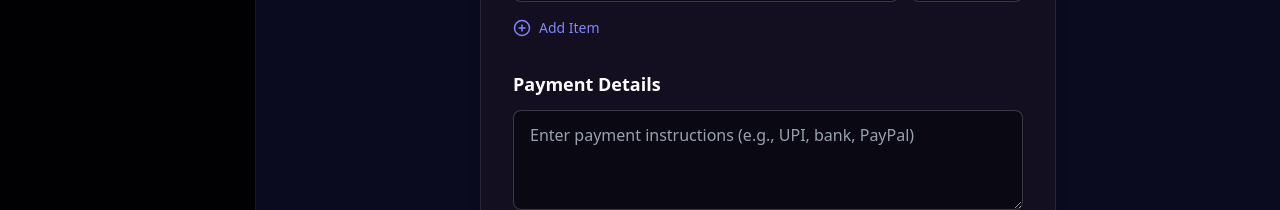
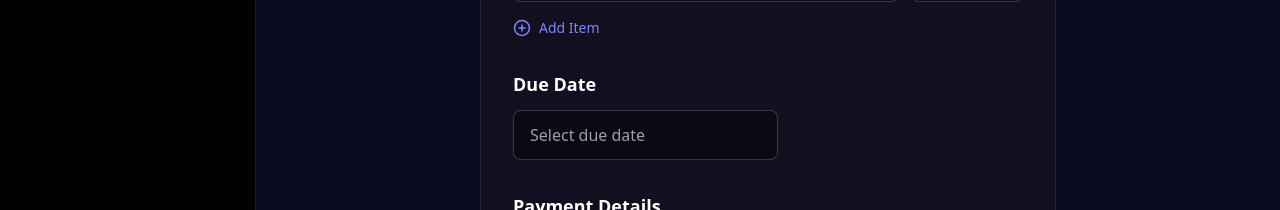
Before and after one commit to ashishkunthe/veyra-main, a Next.js app: page /dashboard/invoices/new in a window 1280 px wide. Shown: the part 582-792 px from the top of the page. Built offline with nearby package versions, Linux system fonts and the light colour scheme; no server answers.

Commit message:
added some new changes in the invoices page

```diff
--- a/app/dashboard/invoices/[id]/page.tsx
+++ b/app/dashboard/invoices/[id]/page.tsx
@@ -35,19 +35,16 @@ export default function InvoiceDetailsPage() {
       const token = localStorage.getItem("token");
       const res = await axios.get(`http://localhost:4000/invoices/${id}/pdf`, {
         headers: { Authorization: `Bearer ${token}` },
-        responseType: "blob",
       });
 
-      // 🧾 Create file link for download
-      const url = window.URL.createObjectURL(new Blob([res.data]));
-      const link = document.createElement("a");
-      link.href = url;
-      link.setAttribute("download", `invoice-${id}.pdf`);
-      document.body.appendChild(link);
-      link.click();
+      const pdfUrl = res.data.pdfUrl;
+      if (!pdfUrl) throw new Error("No PDF URL received");
+
+      // 🧾 Open PDF in new tab
+      window.open(pdfUrl, "_blank");
     } catch (err) {
-      console.error("Error downloading PDF:", err);
-      alert("Failed to download invoice PDF");
+      console.error("Error opening PDF:", err);
+      alert("Failed to open invoice PDF");
     } finally {
       setDownloading(false);
     }
--- a/app/dashboard/invoices/new/page.tsx
+++ b/app/dashboard/invoices/new/page.tsx
@@ -3,6 +3,8 @@ import { useState, useEffect } from "react";
 import axios from "axios";
 import { useRouter } from "next/navigation";
 import { PlusCircle, Trash2 } from "lucide-react";
+import DatePicker from "react-datepicker";
+import "react-datepicker/dist/react-datepicker.css";
 
 export default function NewInvoicePage() {
   const router = useRouter();
@@ -11,7 +13,8 @@ export default function NewInvoicePage() {
   const [companyId, setCompanyId] = useState("");
   const [clientId, setClientId] = useState("");
   const [clientEmail, setClientEmail] = useState("");
-  const [paymentDetails, setPaymentDetails] = useState(""); // 🧾 Now user-input only
+  const [paymentDetails, setPaymentDetails] = useState("");
+  const [dueDate, setDueDate] = useState("");
   const [items, setItems] = useState([{ description: "", price: "" }]);
   const [tax, setTax] = useState(0);
   const [loading, setLoading] = useState(false);
@@ -68,7 +71,9 @@ export default function NewInvoicePage() {
   const handleSubmit = async (e: React.FormEvent) => {
     e.preventDefault();
     if (!companyId || !clientId) {
-      setError("Please select a company and client before creating an invoice.");
+      setError(
+        "Please select a company and client before creating an invoice."
+      );
       return;
     }
 
@@ -97,10 +102,10 @@ export default function NewInvoicePage() {
           })),
           tax,
           total: totalAmount,
-          dueDate: new Date().toISOString(),
+          dueDate: dueDate,
           isRecurring: false,
           recurrenceInterval: null,
-          paymentDetails, // 🧾 added by user
+          paymentDetails,
         },
         { headers: { Authorization: `Bearer ${token}` } }
       );
@@ -120,7 +125,6 @@ export default function NewInvoicePage() {
       </h1>
 
       <form onSubmit={handleSubmit} className="space-y-8">
-        {/* Company Selection */}
         <div>
           <h2 className="text-lg font-semibold mb-3 text-white">Company</h2>
           <select
@@ -196,10 +200,27 @@ export default function NewInvoicePage() {
             <PlusCircle size={18} /> Add Item
           </button>
         </div>
+        {/* Due Date */}
+        <div>
+          <h2 className="text-lg font-semibold mb-3 text-white">Due Date</h2>
+          <DatePicker
+            selected={dueDate ? new Date(dueDate) : null}
+            // @ts-ignore
+            onChange={(date: Date) =>
+              setDueDate(date.toISOString().split("T")[0])
+            }
+            className="w-full px-4 py-3 rounded-lg bg-[#1d162f] border border-white/10 text-gray-200 focus:outline-none focus:ring-2 focus:ring-indigo-500"
+            placeholderText="Select due date"
+            dateFormat="yyyy-MM-dd"
+            minDate={new Date()}
+          />
+        </div>
 
         {/* 🧾 Payment Details (Now after Items) */}
         <div>
-          <h2 className="text-lg font-semibold mb-3 text-white">Payment Details</h2>
+          <h2 className="text-lg font-semibold mb-3 text-white">
+            Payment Details
+          </h2>
           <textarea
             value={paymentDetails}
             onChange={(e) => setPaymentDetails(e.target.value)}
--- a/package.json
+++ b/package.json
@@ -10,10 +10,12 @@
   },
   "dependencies": {
     "axios": "^1.12.2",
+    "date-fns": "^4.1.0",
     "framer-motion": "^12.23.22",
     "lucide-react": "^0.544.0",
     "next": "15.5.4",
     "react": "19.1.0",
+    "react-datepicker": "^8.8.0",
     "react-dom": "19.1.0",
     "recharts": "^3.2.1"
   },
```
Also changed, not shown: 1 other file (tests, documents, lock files or other folders).
